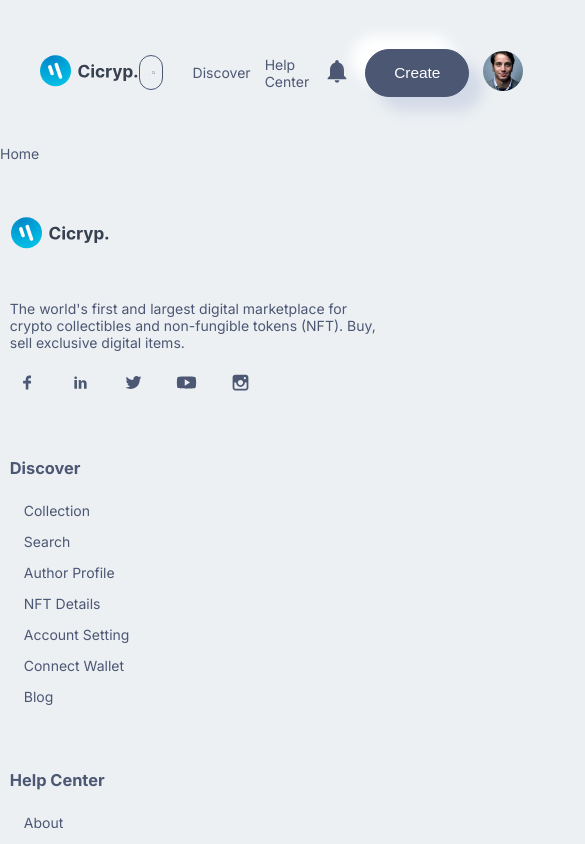
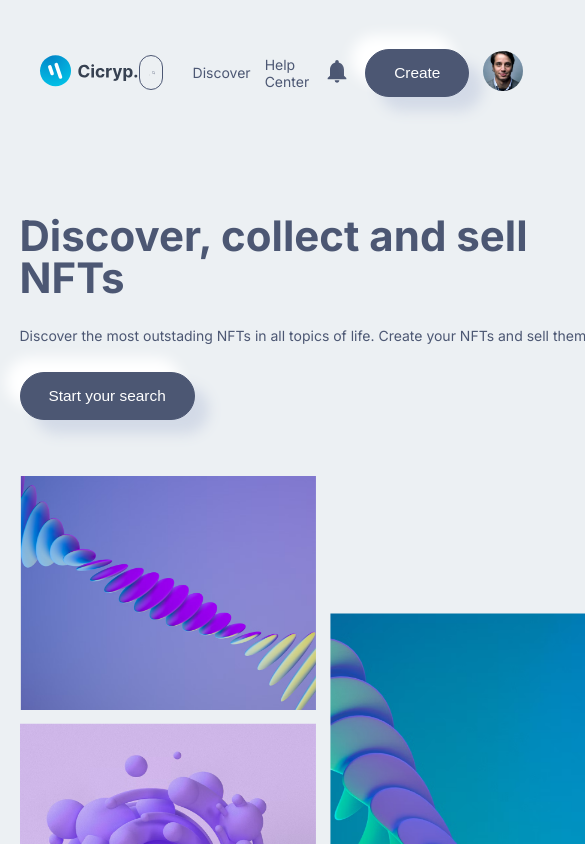
Before and after one commit to FlavioFBS/nft-marketplace-client, a Next.js app: page / in a window 390 px wide. Shown: the top 844 px of the page, 585 px wide, since content can reach past the window. Built offline with nearby package versions, Linux system fonts and the light colour scheme.

Commit message:
feat: add HeroSection

```diff
--- a/app/page.js
+++ b/app/page.js
@@ -1,8 +1,15 @@
-import React from 'react'
+import React from 'react';
+
+import Style from '../styles/index.module.css';
+import { HeroSection } from '@/components/ComponentIndex';
+
 
 const Home = () => {
+
   return (
-    <div>Home</div>
+    <div className={Style.homePage}>
+      <HeroSection />
+    </div>
   )
 }
 
--- a/components/ComponentIndex.js
+++ b/components/ComponentIndex.js
@@ -1,9 +1,11 @@
 import Button from './Button/Button';
 import Footer from './Footer/Footer';
 import NavBar from './NavBar/NavBar';
+import HeroSection from './HeroSection/HeroSection';
 
 export {
     Button,
     Footer,
-    NavBar
+    NavBar,
+    HeroSection
 }
--- /dev/null
+++ b/components/HeroSection/HeroSection.jsx
@@ -0,0 +1,34 @@
+'use client'
+import React from 'react';
+import Image from 'next/image';
+
+import Style from './HeroSection.module.css';
+import { Button } from '../ComponentIndex';
+import images from '@/img';
+
+const HeroSection = () => {
+  return (
+    <div className={Style.heroSection}>
+        <div className={Style.heroSection_box}>
+            <div className={Style.heroSection_box_left}>
+                <h1>Discover, collect and sell NFTs</h1>
+                <p>
+                    Discover the most outstading NFTs in all
+                    topics of life. Create your NFTs and sell them
+                </p>
+                <Button btnName='Start your search' />
+            </div>
+            <div className={Style.heroSection_box_right}>
+                <Image
+                    src={images.hero}
+                    alt='Hero section'
+                    width={600}
+                    height={600}
+                />
+            </div>
+        </div>
+    </div>
+  )
+}
+
+export default HeroSection
--- /dev/null
+++ b/components/HeroSection/HeroSection.module.css
@@ -0,0 +1,45 @@
+.heroSection{
+    width: 80%;
+    margin: 3rem auto;
+}
+
+.heroSection_box{
+    display: grid;
+    grid-template-columns: repeat(2, 1fr);
+    gap: 2rem;
+}
+
+.heroSection_box_left{
+    padding-right: 6rem;
+}
+
+.heroSection_box_left h1{
+    font-size: 5em;
+    line-height: 1;
+}
+
+.heroSection_box_left p{
+    margin-bottom: 2rem;
+}
+
+@media screen and (max-width: 35em) {
+    .heroSection{
+        width: 90%;
+    }
+}
+
+@media screen and (max-width: 55em) {
+    .heroSection_box{
+        grid-template-columns: 1fr;
+        gap: 4rem;
+    }
+
+    .heroSection_box_left{
+        padding-right: 2rem;
+    }
+
+    .heroSection_box_left h1{
+        line-height: 1;
+        font-size: 3rem;
+    }
+}
```
Also changed, not shown: styles/index.module.css (added).
